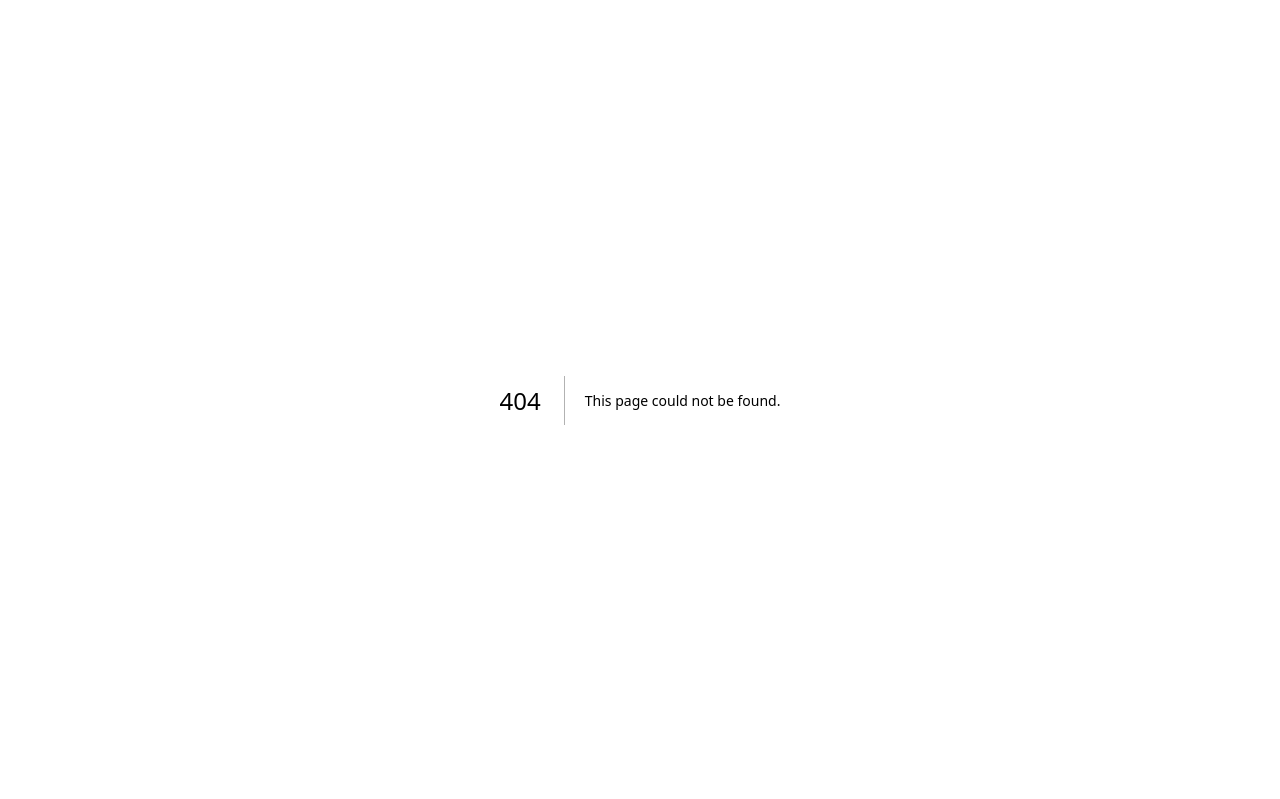
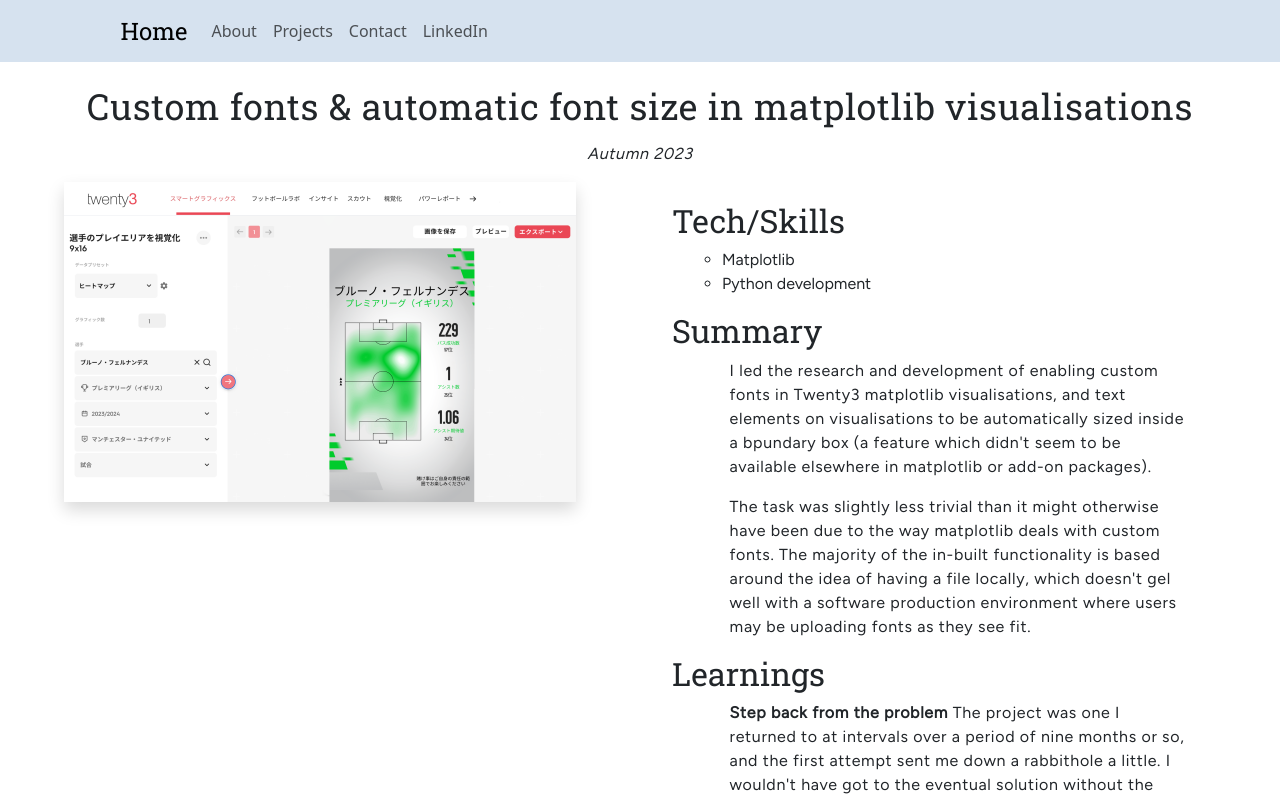
Before and after one commit to mrkthmpsn/mrkthmpsn.github.io, a Next.js app: page /matplotlib-font-text-sizing in a window 1280 px wide. Before the commit this address had no page. Shown: the top 799 px of the page. Built offline with nearby package versions, Linux system fonts and the light colour scheme.

Commit message:
Custom font and text resizing project

```diff
--- /dev/null
+++ b/app/matplotlib-font-text-sizing/matplotlib-font-text-sizing.md
@@ -0,0 +1,34 @@
+## Tech/Skills
+
+- Matplotlib
+- Python development
+
+## Summary
+
+I led the research and development of enabling custom fonts in Twenty3 matplotlib visualisations, and text elements on visualisations to be automatically sized inside a bpundary box (a feature which didn't seem to be available elsewhere in matplotlib or add-on packages).
+
+The task was slightly less trivial than it might otherwise have been due to the way matplotlib deals with custom fonts. The majority of the in-built functionality is based around the idea of having a file locally, which doesn't gel well with a software production environment where users may be uploading fonts as they see fit.
+
+## Learnings
+
+**Step back from the problem**
+The project was one I returned to at intervals over a period of nine months or so, and the first attempt sent me down a rabbithole a little. I wouldn't have got to the eventual solution without the second learning (below), but I may have moved away from an unsuitable concept sooner if I had been less focused on making that _approach_ work and more focused on achieving the _goal_.
+
+**Reading technical package documentation**
+The project ended up requiring a lot of reading of matplotlib's technical documentation around `Text` objects and font properties. The resizing aspect of the project involved more reading, around the types/stages of rendering that matplotlib can do. It gave me a finer appreciation for both documentation reading and writing.
+
+## Deep dive
+
+One concern that had held up this kind of work was about the potential for different fonts to have different base sizes. As the appeal to media is such a large part of the Toolbox's value (you can get away with a certain amount of visual clunkiness within professional sports internally), the text size and positioning on certain visualisations had been set carefully. Changing the font risked messing with that.
+
+Util functions were developed to set boundaries for each text element, and repeatedly try and fit the given text string into it. On the face of it, this is a simple logical loop, but there were some challenges:
+
+- Finding how to render matplotlib text mid-process to check that it fits the space
+- Dealing with the logic around line-breaks
+- Setting a reasonable maximum font size as a starting point, depending on the visualisation
+
+This latter challenge led to a hidden elegance. In visualisations where there are multiple text elements, I decided to check a medium-length text string in the given font and given space, and use that as the maximum font size for the rest of the text on the vis. That means that for text like player names, a short string and a long string won't be as far apart in size as they might be if the short string was being fit into the space independently of other text strings.
+
+Custom fonts had previously been a limitation on some visualisations. The default font that matplotlib uses is inoffensive, but not suitable for a lot of media companies (who often, understandably, want their own fonts). In many circumstances, Smart Graphic templates (which visualisations sit in) had been the workaround - a radar chart might be set up with certain stats, and those stat titles be placed on the Smart Graphic rather than being used from the radar visualisation itself. This work freed up the restrictions that these workarounds had involved, particularly around the use of programmatic visualisation keys.
+
+Shortly after completing this work, an opportunity came up which required translating the Toolbox into Japanese - requiring a different character set to the one used as default in matplotlib images. Fortunately, the work done on variable fonts enabled this more easily fairly easily, as all of our visualisations had just been set up with variable font properties.
--- /dev/null
+++ b/app/matplotlib-font-text-sizing/page.tsx
@@ -0,0 +1,18 @@
+import markdown from "./matplotlib-font-text-sizing.md";
+import ProjectPageWrapper from "@/components/projectPageWrapper";
+import headerImage from "@/public/images/home_page_thumbs/toolbox-font-translation-japanese.png";
+
+const FontTextSizingProjectPage = () => {
+  return (
+    <ProjectPageWrapper
+      pageTitle={
+        "Custom fonts & automatic font size in matplotlib visualisations"
+      }
+      pageMarkdown={markdown}
+      dateString="Autumn 2023"
+      headerImage={headerImage}
+    />
+  );
+};
+
+export default FontTextSizingProjectPage;
--- a/app/projects/page.tsx
+++ b/app/projects/page.tsx
@@ -11,6 +11,7 @@
 import twenty3VisThumb from "@/public/images/home_page_thumbs/twenty3-vis-1.png";
 import twenty3MatchCentreThumb from "@/public/images/home_page_thumbs/twenty3_match_centre.png";
 import metricsCreatorThumb from "@/public/images/home_page_thumbs/streamlit-metrics-creator-webapp.png";
+import twenty3FontTextSizeThumb from "@/public/images/home_page_thumbs/toolbox-font-translation-japanese.png";
 
 const ProjectsPage = () => {
   return (
@@ -37,6 +38,12 @@
               subtitle="Python | APIs"
               backgroundImage={twenty3MatchCentreThumb}
               internalLink={"/match-centre"}
+            />
+            <ProjectCard
+              title="Fonts & automatic text size"
+              subtitle="Matplotlib | Development"
+              backgroundImage={twenty3FontTextSizeThumb}
+              internalLink={"/matplotlib-font-text-sizing"}
             />
           </div>
           <br />
```
Also changed, not shown: public/images/home_page_thumbs/toolbox-font-translation-japanese.png (added).
